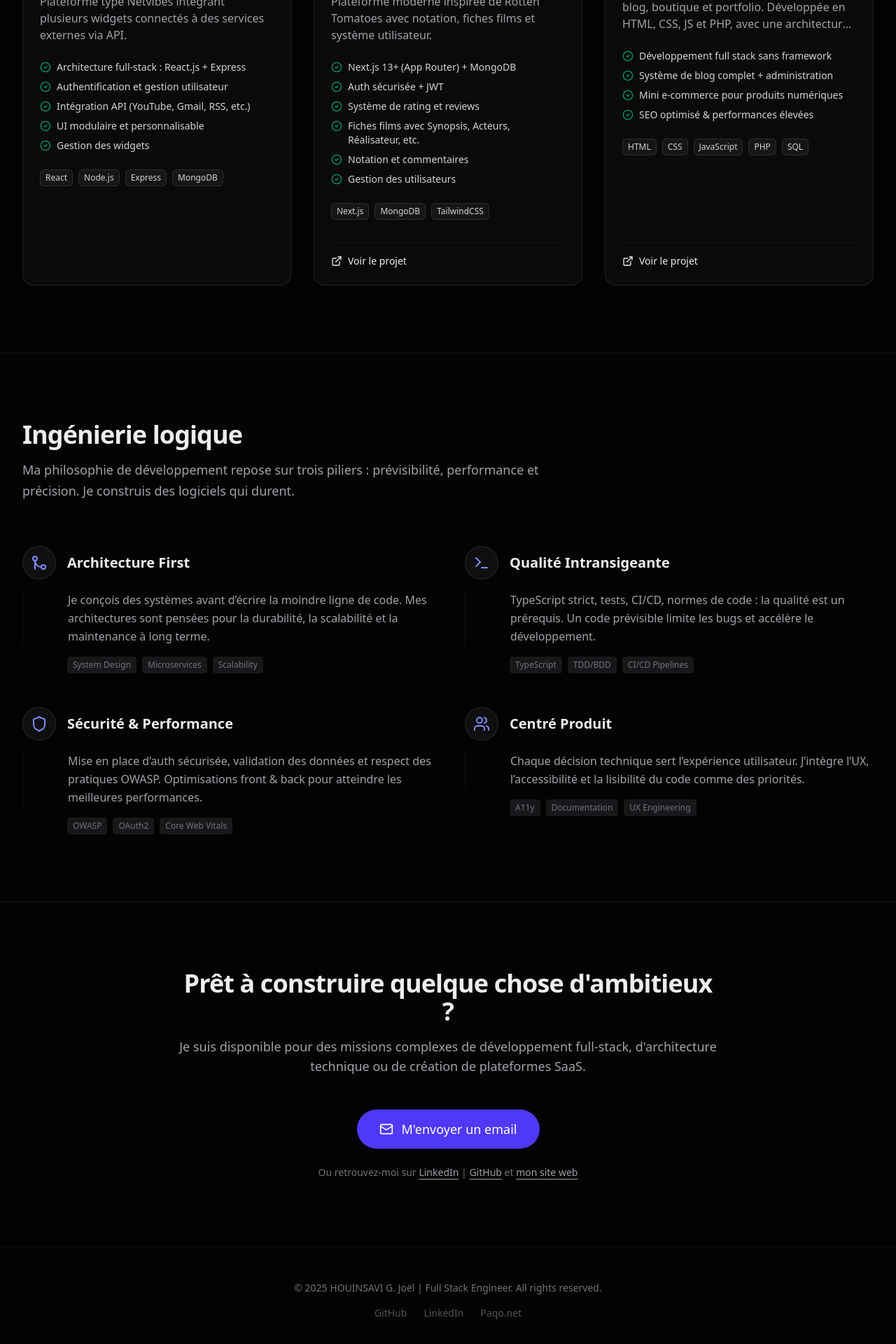
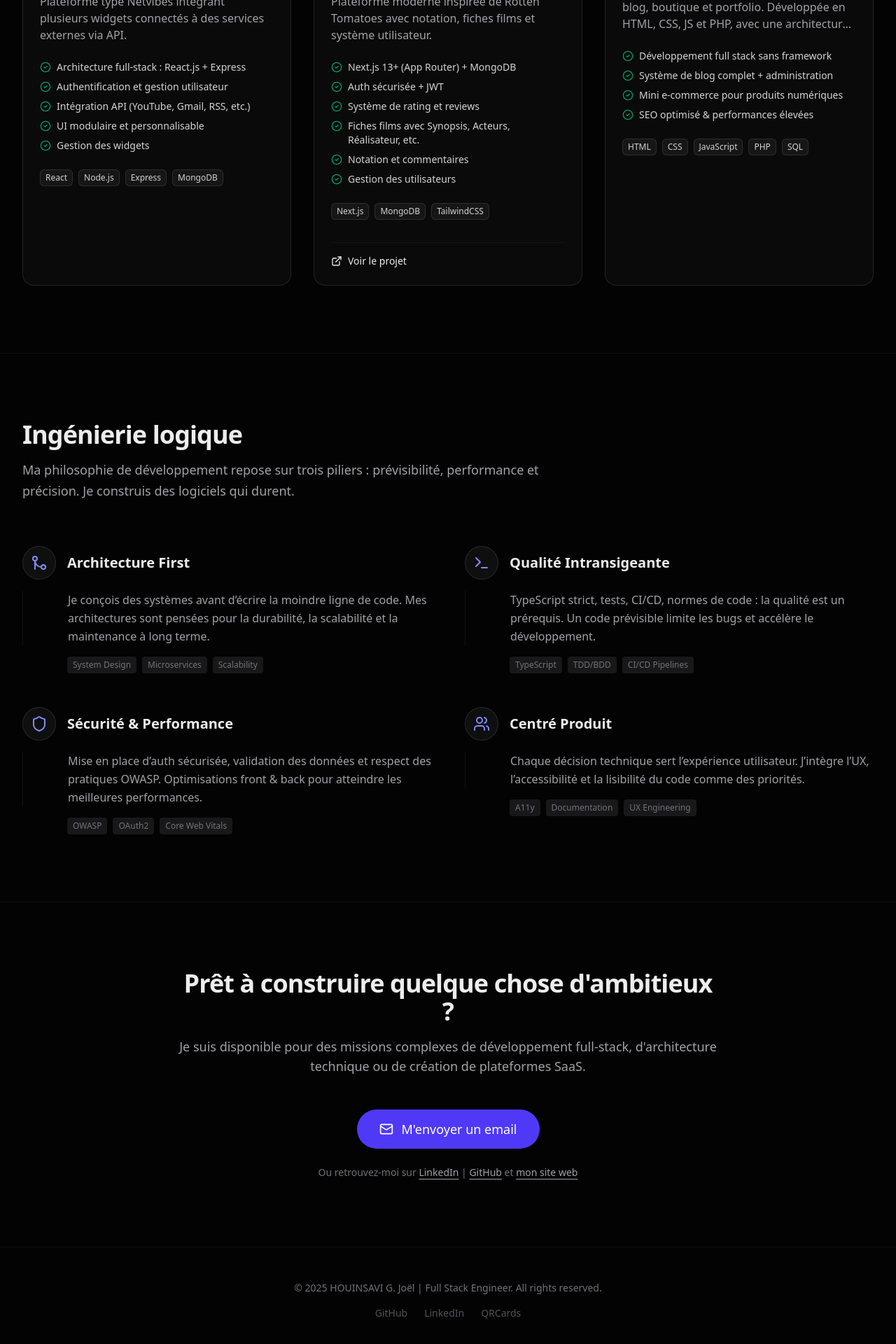
Before and after one commit to Paqoman8/portfolio, a Next.js app: page / in a window 1280 px wide. Shown: the part 4279-6199 px from the top of the page at 70% size. Built offline with nearby package versions, Linux system fonts and the light colour scheme.

Commit message:
feat: update footer and contact section links to QRCards, remove Paqo.net references

```diff
--- a/src/components/layout/Footer.tsx
+++ b/src/components/layout/Footer.tsx
@@ -10,7 +10,8 @@ export const Footer = () => {
                 <div className="mt-4 flex justify-center gap-6">
                     <a href="https://github.com/Paqoman8" className="text-zinc-600 hover:text-zinc-400 text-sm">GitHub</a>
                     <a href="https://www.linkedin.com/in/joel-houinsavi/" className="text-zinc-600 hover:text-zinc-400 text-sm">LinkedIn</a>
-                    <a href="https://paqo.net" className="text-zinc-600 hover:text-zinc-400 text-sm">Paqo.net</a>
+                    <a href="https://www.qrcards.me/joelhouins" className="text-zinc-600 hover:text-zinc-400 text-sm">QRCards</a>
+                    {/* <a href="https://paqo.net" className="text-zinc-600 hover:text-zinc-400 text-sm">Paqo.net</a> */}
                 </div>
             </div>
         </footer>
--- a/src/components/sections/ContactSection.tsx
+++ b/src/components/sections/ContactSection.tsx
@@ -28,7 +28,7 @@ export const ContactSection = () => {
                     </a>
 
                     <p className="text-sm text-zinc-500">
-                        {t('contact.find_me')} <a href="https://www.linkedin.com/in/joel-houinsavi/" className="text-zinc-400 hover:text-white underline underline-offset-4">LinkedIn</a> | <a href="https://github.com/Paqoman8" className="text-zinc-400 hover:text-white underline underline-offset-4">GitHub</a> {t('contact.and')} <a href="https://paqo.net" className="text-zinc-400 hover:text-white underline underline-offset-4">{t('contact.website')}</a>
+                        {t('contact.find_me')} <a href="https://www.linkedin.com/in/joel-houinsavi/" className="text-zinc-400 hover:text-white underline underline-offset-4">LinkedIn</a> | <a href="https://github.com/Paqoman8" className="text-zinc-400 hover:text-white underline underline-offset-4">GitHub</a> {t('contact.and')} <a href="https://www.qrcards.me/joelhouins" className="text-zinc-400 hover:text-white underline underline-offset-4">{t('contact.website')}</a>
                     </p>
                 </div>
             </div>
--- a/src/components/sections/ProjectsSection.tsx
+++ b/src/components/sections/ProjectsSection.tsx
@@ -145,10 +145,10 @@ const projectMetadata: ProjectMetadata[] = [
             "SQL"
         ],
         image: "images/paqo.png",
-        links: {
-            demo: "https://www.paqo.net",
-            // github: "#"
-        }
+        // links: {
+        //     demo: "https://www.paqo.net",
+        //     github: "#"
+        // }
     },
 ];
 
```
